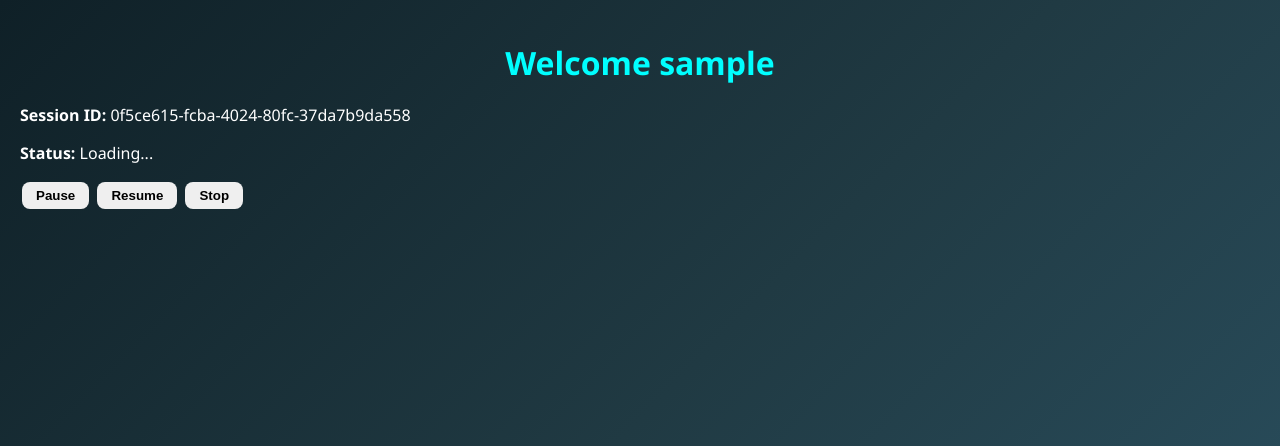
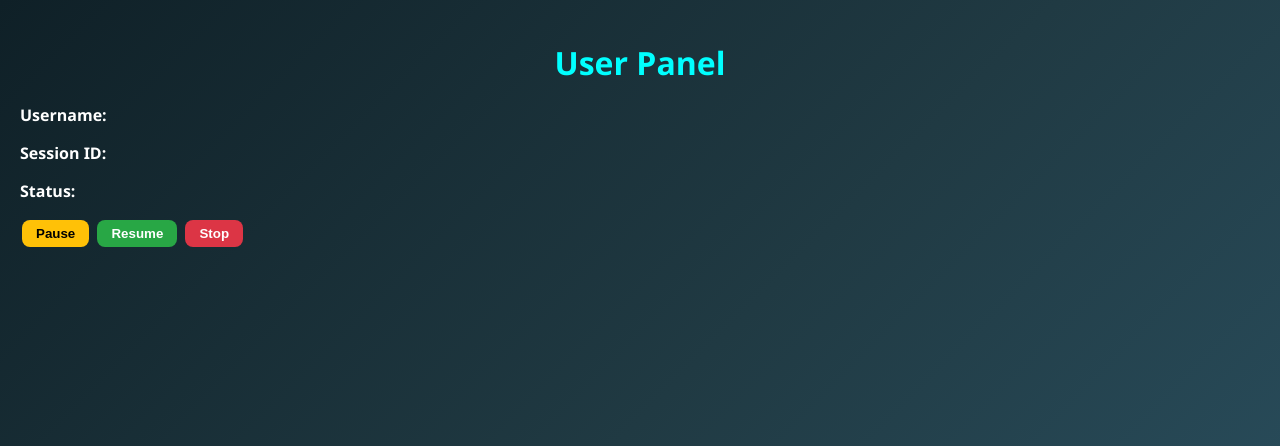
Before and after one commit to Outlook2530/AXSHU-PANEL, a Flask app: a page that uses templates/user.html in a window 1280 px wide. Shown: the top 446 px of the page. Run offline with Flask 3, Linux system fonts and the light colour scheme.

Commit message:
Update user.html

```diff
--- a/templates/user.html
+++ b/templates/user.html
@@ -2,45 +2,46 @@
 <html lang="en">
 <head>
   <meta charset="UTF-8">
-  <title>User Panel - {{ username }}</title>
+  <title>User Panel</title>
   <link rel="stylesheet" href="/static/style.css">
 </head>
 <body>
-  <h1>Welcome {{ username }}</h1>
-  <p><b>Session ID:</b> {{ session_id }}</p>
-  <p><b>Status:</b> <span id="status">Loading...</span></p>
+  <h1>User Panel</h1>
 
-  <button id="btn_pause">Pause</button>
-  <button id="btn_resume">Resume</button>
-  <button id="btn_stop">Stop</button>
+  <div class="card">
+    <p><b>Username:</b> <span id="username"></span></p>
+    <p><b>Session ID:</b> <span id="session_id"></span></p>
+    <p><b>Status:</b> <span id="status"></span></p>
+
+    <div class="actions">
+      <button onclick="doAction('pause')">Pause</button>
+      <button onclick="doAction('resume')">Resume</button>
+      <button onclick="doAction('stop')">Stop</button>
+    </div>
+  </div>
 
   <div id="toast"></div>
 
   <script>
-    const username = "{{ username }}";
+    async function loadSession() {
+      const resp = await fetch("/user/data");
+      const data = await resp.json();
 
-    async function updateStatus() {
-      const resp = await fetch(`/admin/data`);
-      const data = await resp.json();
-      if (username in data) {
-        document.getElementById("status").innerText = data[username].status;
-      }
+      document.getElementById("username").innerText = data.username || "-";
+      document.getElementById("session_id").innerText = data.session_id || "-";
+      document.getElementById("status").innerText = data.status || "-";
     }
 
     async function doAction(action) {
-      const resp = await fetch(`/user/action/${username}/${action}`);
+      const resp = await fetch(`/user/action/me/${action}`);
       const j = await resp.json();
       if (j.ok) {
         showToast(j.msg, "success");
-        updateStatus();
+        loadSession();
       } else {
         showToast(j.msg || "Error", "error");
       }
     }
-
-    document.getElementById('btn_pause').addEventListener('click', () => doAction('pause'));
-    document.getElementById('btn_resume').addEventListener('click', () => doAction('resume'));
-    document.getElementById('btn_stop').addEventListener('click', () => doAction('stop'));
 
     function showToast(msg, type){
       const toast = document.getElementById("toast");
@@ -49,9 +50,9 @@
       setTimeout(() => { toast.innerText = ""; }, 3000);
     }
 
-    // Auto refresh status every 3 sec
-    setInterval(updateStatus, 3000);
-    updateStatus();
+    // Refresh every 5 sec
+    setInterval(loadSession, 5000);
+    loadSession();
   </script>
 </body>
 </html>
```
